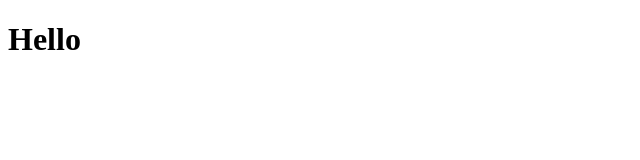
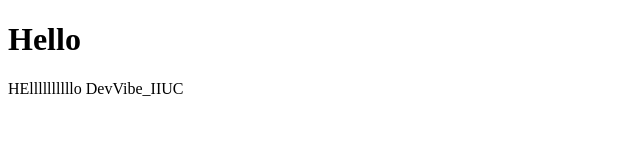
Before and after one commit to frtazriyann/DevVibe_IIUC, a plain HTML site: page index.html in a window 1280 px wide. Shown: the whole page, without its empty margins (0-640 px from the left). Drawn offline with Linux system fonts and the light colour scheme.

Commit message:
new branch

```diff
--- a/index.html
+++ b/index.html
@@ -7,5 +7,8 @@
 </head>
 <body>
     <h1>Hello</h1>
+    <p>  HEllllllllllo DevVibe_IIUC
+
+    </p>
 </body>
 </html>
```
